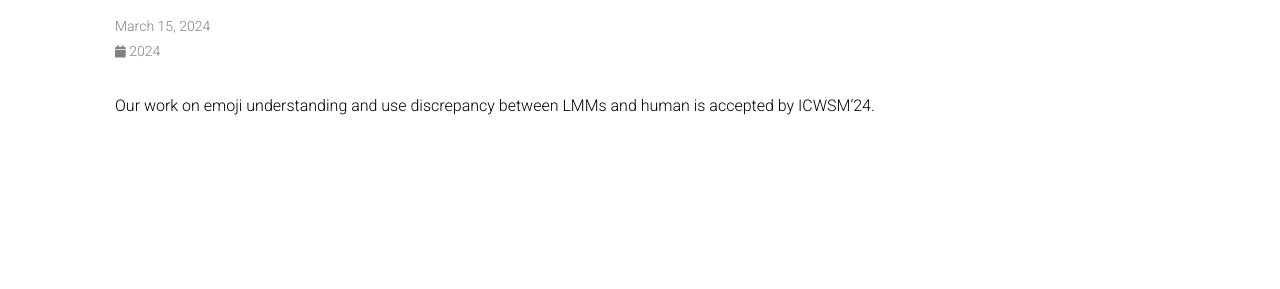
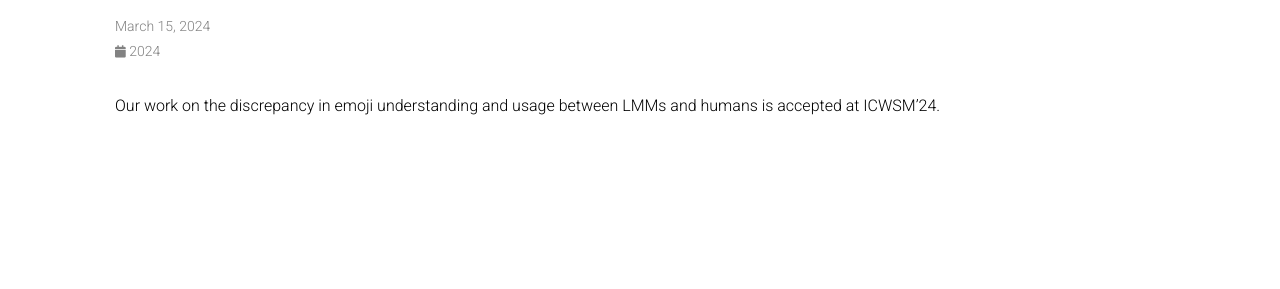
Before and after one commit to WeihongQ/weihongq.github.io, a Jekyll site: the page built from _news/2024-03-15.md, in a window 1280 px wide. Shown: the part 145-434 px from the top of the page. Built offline with Jekyll 4.4.1, drawn with Linux system fonts in a browser that asks for light colours; comment, search, counter and statistics services are not loaded; a style sheet for code colours, icons or effects is not loaded.

Commit message:
update the news

```diff
--- a/_news/2024-03-15.md
+++ b/_news/2024-03-15.md
@@ -4,4 +4,4 @@ date: 2024-03-15 07:59:00-0400
 inline: true
 ---
 
-Our work on emoji understanding and use discrepancy between LMMs and human is accepted by ICWSM'24.
+Our work on the discrepancy in emoji understanding and usage between LMMs and humans is accepted at ICWSM'24.
```
